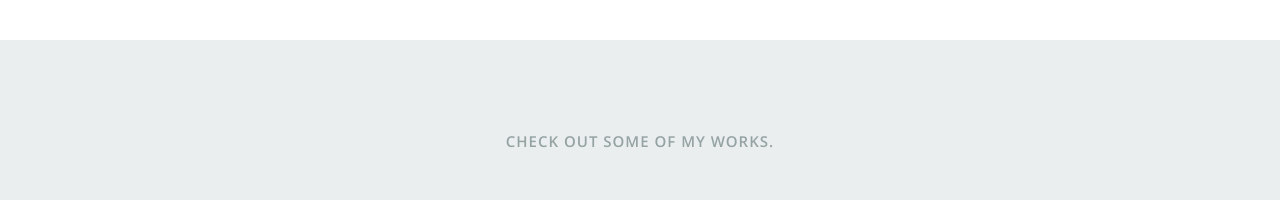
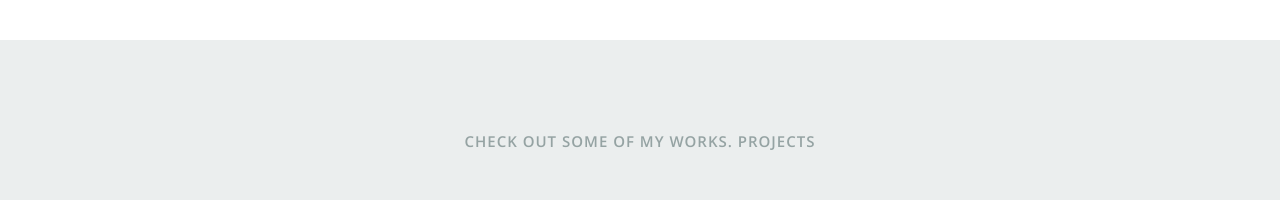
Before and after one commit to Monisha94-jayamani/personalwebpage, a React (Create React App) app: page / in a window 1280 px wide. Shown: the part 3360-3560 px from the top of the page. Built offline with nearby package versions, Linux system fonts and the light colour scheme; the HTML template or start-up script is replaced by a standard one.

Commit message:
correction

```diff
--- a/src/components/portfolio/portfolio.js
+++ b/src/components/portfolio/portfolio.js
@@ -8,7 +8,7 @@
         <section id="portfolio">
           <div className="row">
             <div className="twelve columns collapsed">
-              <h1>Check Out Some of My Works.</h1>
+              <h1>Check Out Some of My Works. Projects</h1>
               {/* portfolio-wrapper */}
               <div
                 id="portfolio-wrapper"
```
